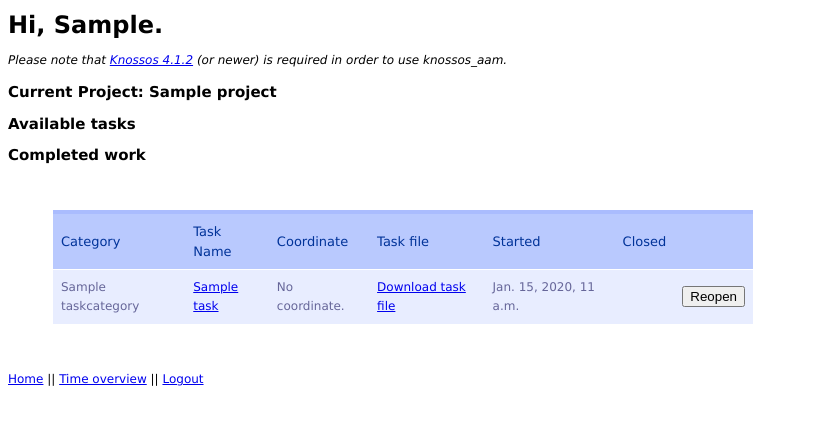
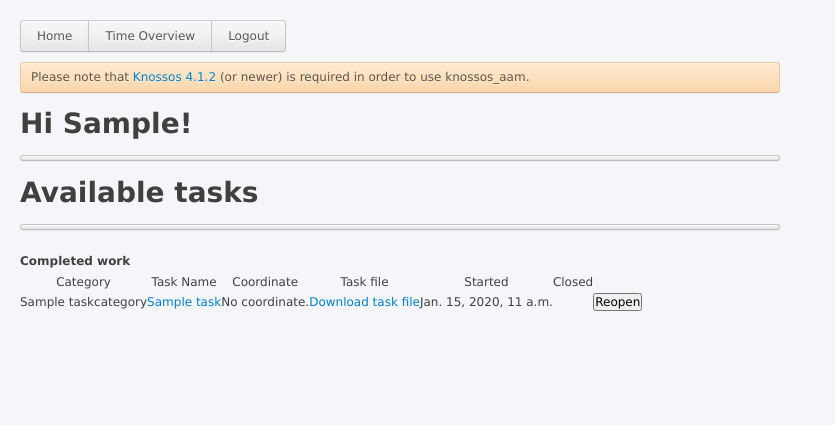
Before and after one commit to knossos-project/knossos_aam, a Django app: page / in a window 1280 px wide. Shown: the top 425 px of the page, without its empty margins (0-835 px from the left). Run offline with Django 3.2, Linux system fonts and the light colour scheme; a user stored in the database is signed in; tables that the repository leaves empty hold one stand-in row (values such as "Sample post"); parts of the project's set-up code (start-up, migrations or seed data) failed here and were passed over.

Commit message:
Update Home view

```diff
--- a/knossos_aam_backend/static/assets/css/style.css
+++ b/knossos_aam_backend/static/assets/css/style.css
@@ -3,8 +3,26 @@
 * { margin: 0; padding: 0 }
 img, svg { max-width: 100% }
 
+h1, h2 {
+	font-weight: bold;
+}
+
+h1 {
+	font-size: 28px;
+	margin-bottom: 20px;
+}
+
+.table-body > tr > td, .table-head > tr > th {
+	padding-top: 8px;
+	padding-bottom: 8px;
+}
+
+td, thead {
+	line-height: 1.5;
+}
+
 .container {
-	width: 640px;
+	width: 800px;
 	max-width: 90%;
 }
 .container.-small {width: 320px; }
@@ -27,9 +45,25 @@
 table.-with-gutter td + td {padding-top: 5px; }
 table.-middle td {vertical-align: middle; }
 
+.section-heading {
+	margin-bottom: 10px;
+	line-height: 29px;
+	padding: 0 10px;
+	text-shadow: 0 1px rgba(255, 255, 255, 0.5);
+	border: 1px solid #e8c6a0;
+	border-bottom-color: #d5b594;
+	border-radius: 3px;
+	background-image: linear-gradient(to bottom, #feebd1, #fad6ab);
+	box-shadow: inset 0 1px rgba(255, 255, 255, 0.4), 0 1px 1px rgba(0, 0, 0, 0.05);
+	color: #465a6b;
+	background: #d1ecfe;
+	border-color: #a0c9f5 #95bfe5 #91b6dd;
+	background-image: linear-gradient(to bottom, #dff2fe, #b0dcfe);
+}
+
 .LoginSite {
 	background-color: #fff;
-	 /*background: #fff url(/static/back.jpg) center center no-repeat;*/
+	/*background: #fff url(/static/back.jpg) center center no-repeat;*/
 }
 
 ._full-height {height: 100%; }
@@ -40,4 +74,8 @@
 ._left {margin-left: 0; margin-right: auto; }
 ._right {margin-left: auto; margin-right: 0; }
 ._mt-10 {margin-top: 10px;}
+._mt-20 {margin-top: 20px;}
+._mt-40 {margin-top: 40px;}
 ._mb-10 {margin-bottom: 10px;}
+._content-margin {margin-top: 20px;}
+._content-padding {padding: 20px;}
--- a/knossos_aam_backend/templates/knossos_aam_backend/home.html
+++ b/knossos_aam_backend/templates/knossos_aam_backend/home.html
@@ -1,19 +1,19 @@
-{% extends "base.html" %}
+{% extends "layout.html" %}
 
 {% block main %}
-<h1>Hi, {{ firstname }}.</h1>
+<div class="alert _mt-10">
+    Please note that <a href = "http://www.knossostool.org/">Knossos 4.1.2</a> (or newer) is required in order to use knossos_aam.<br>
+</div>
 
-<i>
-Please note that <a href = "http://www.knossostool.org/">Knossos 4.1.2</a> (or newer) is required in order to use knossos_aam.<br>
-</i>
+<section class="_content-margin">
+    <h1>Hi {{ firstname }}!</h1>
+    {% if active_work|length %}
+    <p>
+        You are currently working on <strong>{{ employee.project.name }}.</strong>
+    </p>
 
-<h2>Current Project: {{ employee.project.name }}</h2>
-{% if active_work|length %}
-<h2>Current work</h2>
-
-    <form action="{% url 'knossos_aam_backend:changetask' %}" method="post">
-    {% csrf_token %}
-    <table id="boxtable">
+    <table class="table _mt-10">
+        <thead class="table-head">
             <tr>
                 <th>Category</th>
                 <th>Task Name</th>
@@ -21,37 +21,50 @@
                 <th>Task file</th>
                 <th>Last Submission</th>
             </tr>
+        </thead>
+
+        <tbody class="table-body">
             {% for w in active_work %}
             <tr>
                 <td>{{w.task.category.name}}</td>
-            <td>
-            <a href="{% url 'knossos_aam_backend:workdetails' w.id %}">
-            {{w.task.name}}</a></td>
+                <td><a href="{% url 'knossos_aam_backend:workdetails' w.id %}">{{w.task.name}}</a></td>
                 <td>{% if w.task.task_file == 'False' %}({{w.task.x}}, {{w.task.y}}, {{w.task.z}}){% else %}No coordinate.{% endif %}</td>
                 <td>{% if w.task.task_file == 'False' %}No task file.{% else %}<a href="{{w.task.task_file.url}}">Download task file</a>{% endif %}</td>
                 <td>{{w.latestsubmit}}</td>
             </tr>
             {% endfor %}
+        </tbody>
     </table>
-    </form>
     {% endif %}
+</section>
 
-<h2>Available tasks</h2>
+<hr class="hr">
+
+<section class="_content-margin">
+    <h1>
+        Available tasks
+    </h1>
+
     {% for cat, tasks in available_tasks.items %}
-        <h3>{{ cat.name }}</h3>
+    <div class="popover -box _mt-40">
+        <h6>{{ cat.name }}</h6>
+        <p>
             {% autoescape off %}
             {{ cat.description }}.
             {% endautoescape %}
-        <form action="{% url 'knossos_aam_backend:changetask' %}" method="post">
-        {% csrf_token %}
-        <table id="boxtable">
-        <tr>
+        </p>
+    </div>
+
+    <table class="table _mt-10">
+        <thead class="table-head">
             <th>Task Name</th>
             <th>Coordinate</th>
             <th>Task file</th>
             <th>Date Added</th>
             <th></th>
-        </tr>
+        </thead>
+
+        <tbody class="table-body">
             {% for t in tasks %}
             <tr>
                 <td>{{ t.name }}</td>
@@ -61,11 +74,14 @@
                 <td>Choose this task through Knossos to work on it</td>
             </tr>
             {% endfor %}
+        </tbody>
     </table>
-        </form>
     {% endfor %}
+</section>
 
 {% if completed_work|length %}
+<hr class="hr">
+
 <h2>Completed work</h2>
 <form action="{% url 'knossos_aam_backend:changetask' %}" method="post">
     {% csrf_token %}
--- /dev/null
+++ b/knossos_aam_backend/templates/layout.html
@@ -0,0 +1,21 @@
+<!DOCTYPE html>
+<html>
+<head>
+	<title>{% block title %}aam{% endblock %}</title>
+	<link rel="stylesheet" href="{{STATIC_URL}}assets/css/main.css" />
+	<link rel="stylesheet" href="{{STATIC_URL}}assets/css/style.css" />
+</head>
+
+<body>
+	<div class="container _content-padding">
+		<nav class="button-group">
+			<a href="{% url 'knossos_aam_backend:home' %}" class="button {% if request.path == '/' %}active{% endif %}">Home</a>
+			<a href="{% url 'knossos_aam_backend:usertime' %}" class="button">Time Overview</a>
+			{% if request.session.is_admin %}<a href="{% url 'knossos_aam_backend:employee_work_overview' %}" class="button">Employee Work Overview</a>{% endif %}
+			<a href="{% url 'knossos_aam_backend:logout' %}" class="button">Logout</a>
+		</nav>
+
+		{% block main %}{% endblock %}
+	</div>
+</body>
+</html>
--- a/knossos_aam_backend/views.py
+++ b/knossos_aam_backend/views.py
@@ -43,6 +43,8 @@
     active_work = aami.get_active_work(employee)
     completed_work = aami.get_completed_work(employee)
     available_tasks_by_cat, availabe_tasks = aami.get_available_tasks(employee)
+
+    request.session['is_admin'] = admin_check(request.user)
 
     context = {'firstname': request.user.first_name,
                'employee': employee,
```
Lines whose indentation alone changed are shown as unchanged.
